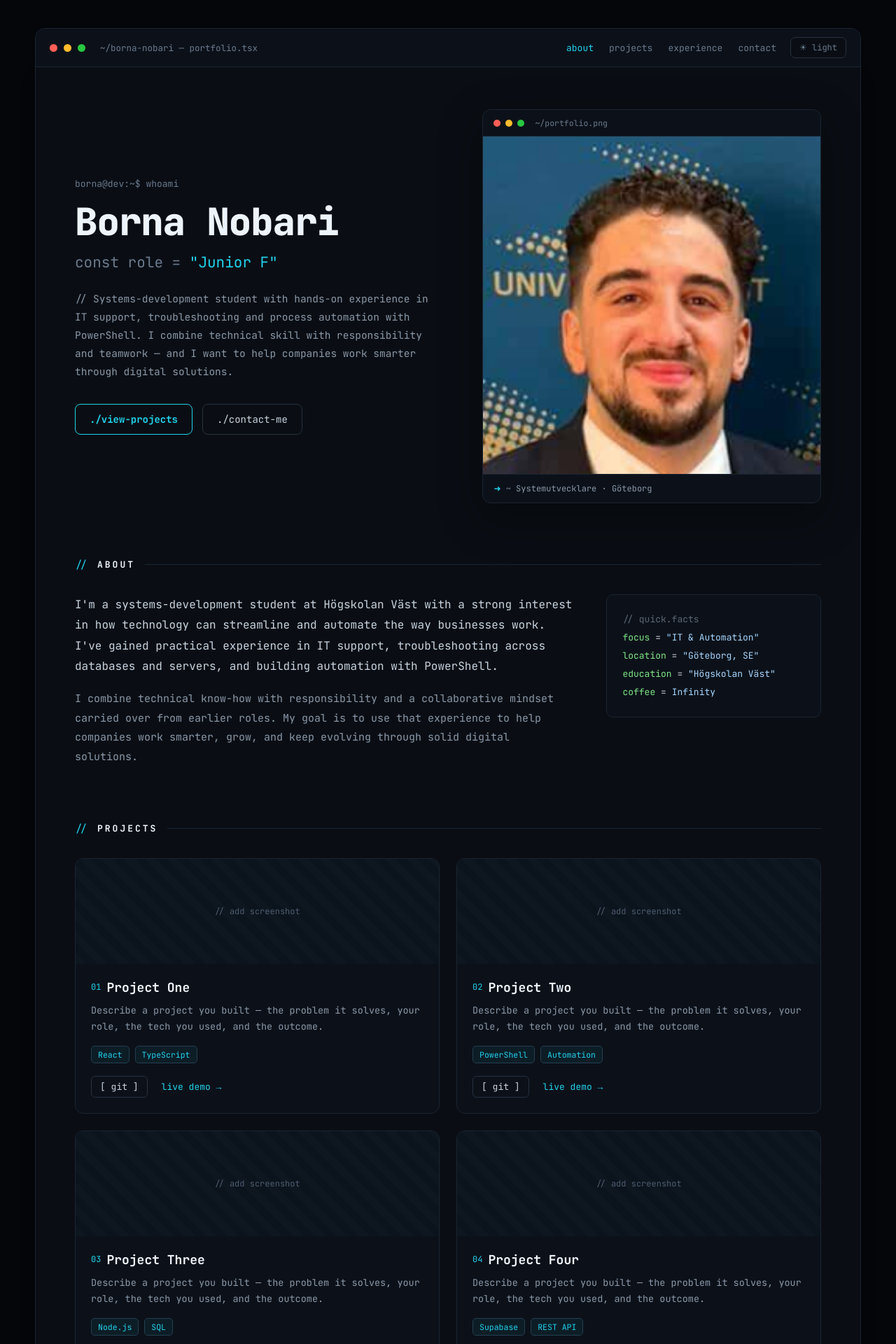
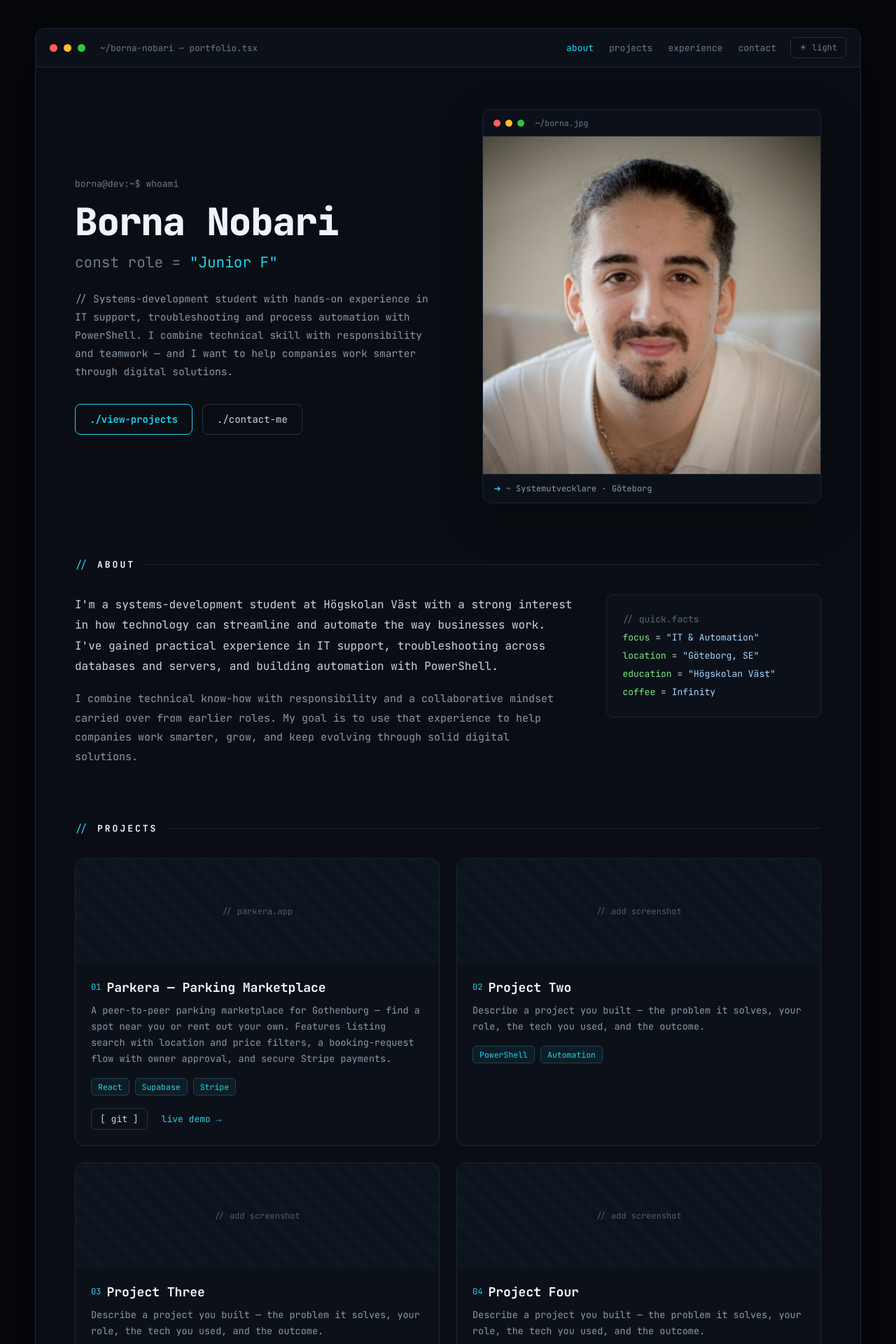
Before and after one commit to Borna-ctrl/portfolio, a React (Vite) app: page / in a window 1280 px wide. Shown: the top 1920 px of the page at 70% size. Built offline with nearby package versions, Linux system fonts and the light colour scheme.

Commit message:
Restore portrait photo; add Parkera project with live links

```diff
--- a/src/components/Hero.tsx
+++ b/src/components/Hero.tsx
@@ -13,12 +13,12 @@ function PortraitCard() {
         <span className="dot dot-r" aria-hidden="true" />
         <span className="dot dot-y" aria-hidden="true" />
         <span className="dot dot-g" aria-hidden="true" />
-        <span className="term-title">~/portfolio.png</span>
+        <span className="term-title">~/borna.jpg</span>
       </div>
       <div className="portrait-media">
         {hasImage ? (
           <img
-            src={`${import.meta.env.BASE_URL}portfolio.png`}
+            src={`${import.meta.env.BASE_URL}portrait.jpg`}
             alt="Borna Nobari"
             loading="lazy"
             onError={() => setHasImage(false)}
--- a/src/components/Projects.tsx
+++ b/src/components/Projects.tsx
@@ -25,20 +25,28 @@ export default function Projects() {
                 ))}
               </div>
               <div className="proj-links">
+                {p.repo && (
                   <a
                     className="proj-git"
-                  href="#projects"
+                    href={p.repo}
+                    target="_blank"
+                    rel="noreferrer"
                     aria-label={`${p.title} source on GitHub`}
                   >
                     [ git ]
                   </a>
+                )}
+                {p.demo && (
                   <a
                     className="proj-demo"
-                  href="#projects"
+                    href={p.demo}
+                    target="_blank"
+                    rel="noreferrer"
                     aria-label={`${p.title} live demo`}
                   >
                     live demo →
                   </a>
+                )}
               </div>
             </div>
           </article>
--- a/src/data.ts
+++ b/src/data.ts
@@ -4,6 +4,10 @@ export interface Project {
   shot: string
   desc: string
   tags: string[]
+  /** Live deployment URL. Omit to hide the "live demo" link. */
+  demo?: string
+  /** Source repository URL. Omit to hide the "[ git ]" link. */
+  repo?: string
 }
 
 export interface Job {
@@ -34,10 +38,12 @@ export const ROLES = [
 export const projects: Project[] = [
   {
     idx: '01',
-    title: 'Project One',
-    shot: 'add screenshot',
-    desc: 'Describe a project you built — the problem it solves, your role, the tech you used, and the outcome.',
-    tags: ['React', 'TypeScript'],
+    title: 'Parkera — Parking Marketplace',
+    shot: 'parkera.app',
+    desc: 'A peer-to-peer parking marketplace for Gothenburg — find a spot near you or rent out your own. Features listing search with location and price filters, a booking-request flow with owner approval, and secure Stripe payments.',
+    tags: ['React', 'Supabase', 'Stripe'],
+    demo: 'https://parkera-delta.vercel.app/',
+    repo: 'https://github.com/Borna-ctrl/Parkera',
   },
   {
     idx: '02',
```
Lines whose indentation alone changed are shown as unchanged.
